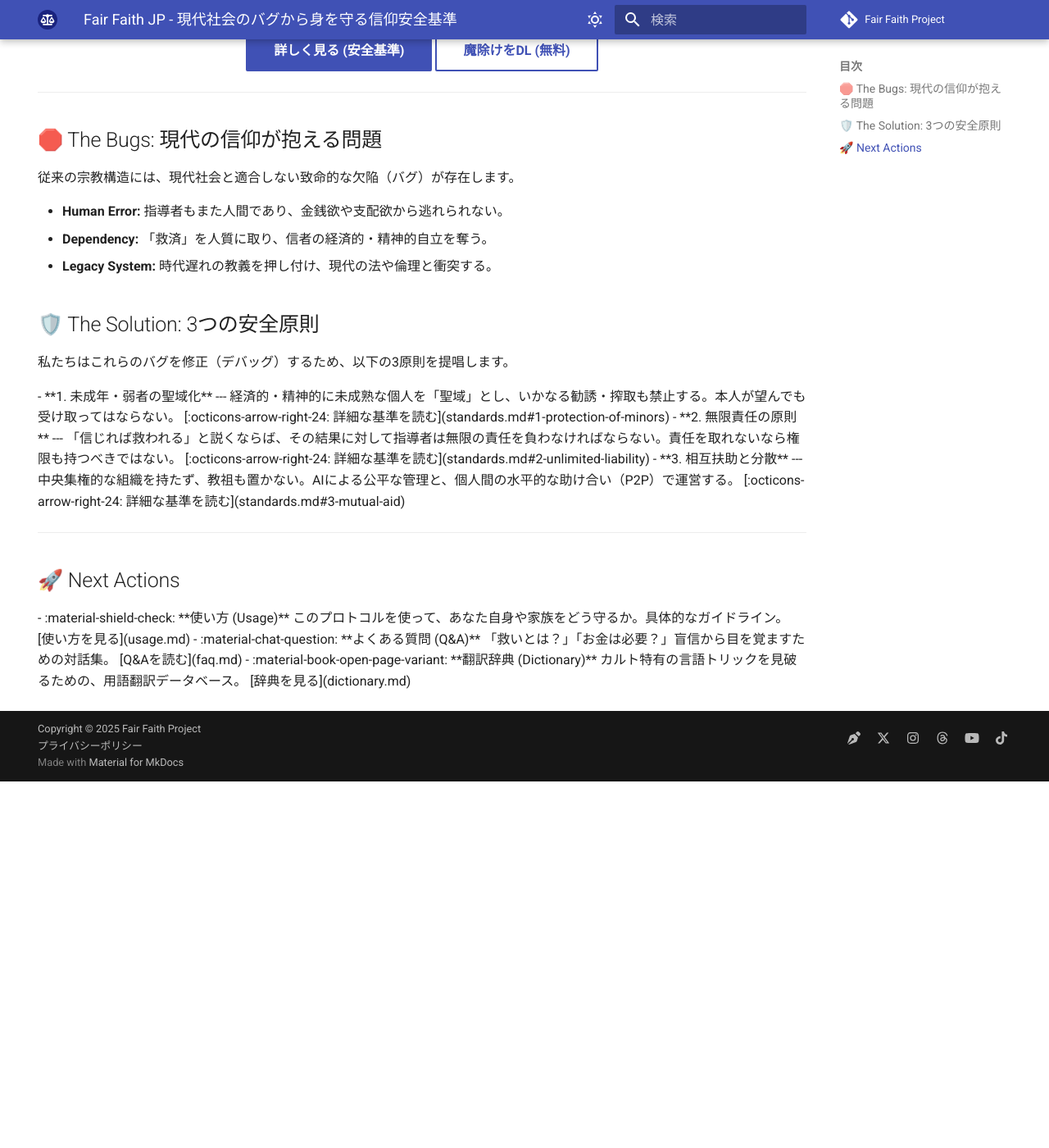
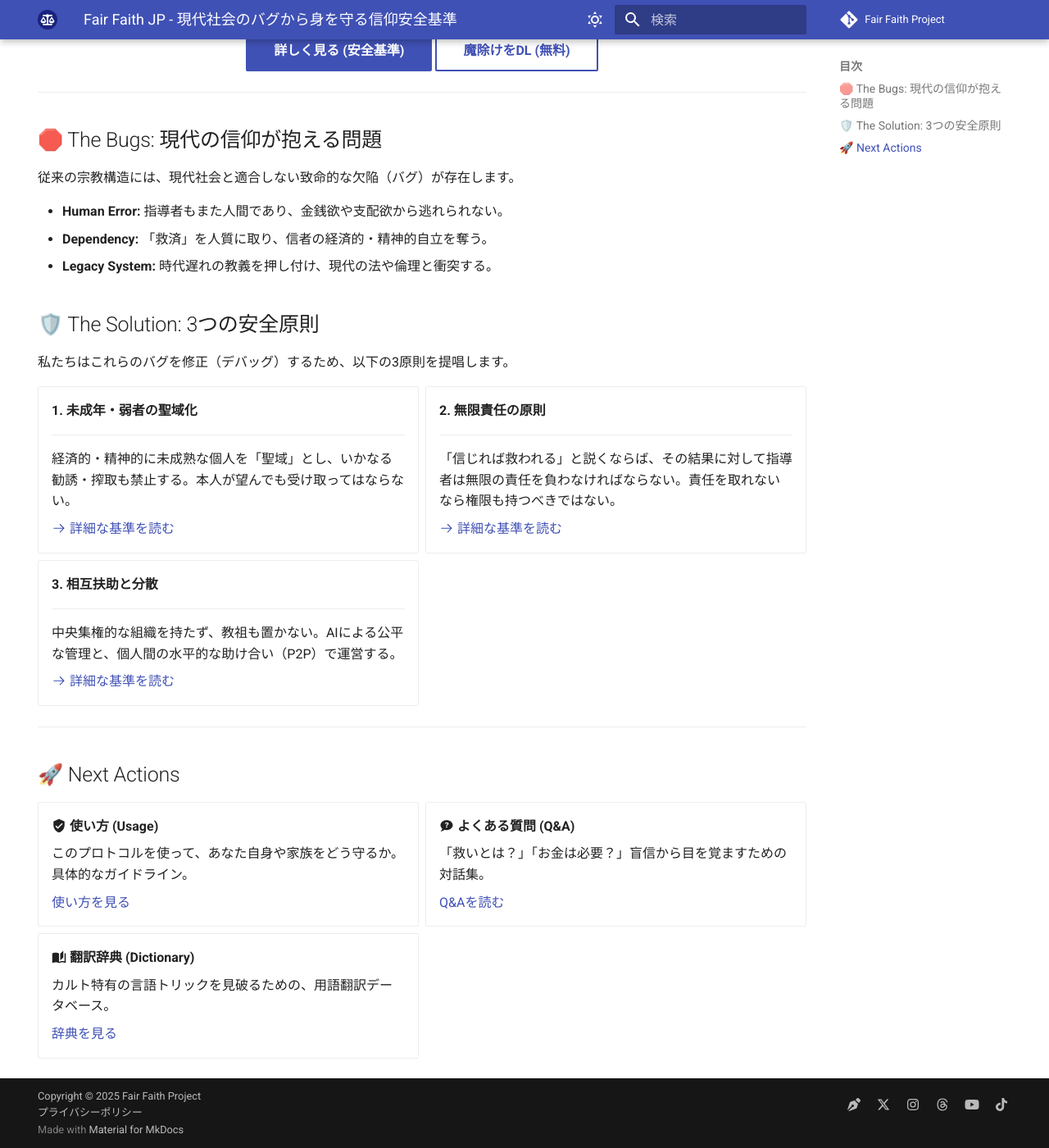
Before and after one commit to fair-faith-project/fair-faith-project.github.io, an MkDocs documentation site: the page built from docs/index.md, in a window 1280 px wide and 1400 px high, scrolled down 532 px. Shown: the whole window at 82% size. Built offline with MkDocs 1.6.1 and Material for MkDocs 9.7.7, drawn with Linux system fonts in a browser that asks for light colours; comment, search, counter and statistics services are not loaded; before the commit the page ends 1485 px from its top, so only the background shows below that; part of the change alters nothing that is shown.

```diff
--- a/mkdocs.yml
+++ b/mkdocs.yml
@@ -51,6 +51,7 @@ markdown_extensions:
   - pymdownx.details      # 折りたたみ機能
   - pymdownx.superfences  # 高度なコードブロック
   - attr_list             # 画像サイズ調整など
+  - md_in_html            # ←【重要】これを追加！HTMLタグ内のマークダウンを有効化
   - pymdownx.emoji:       # 絵文字対応
       emoji_index: !!python/name:materialx.emoji.twemoji
       emoji_generator: !!python/name:materialx.emoji.to_svg
```
